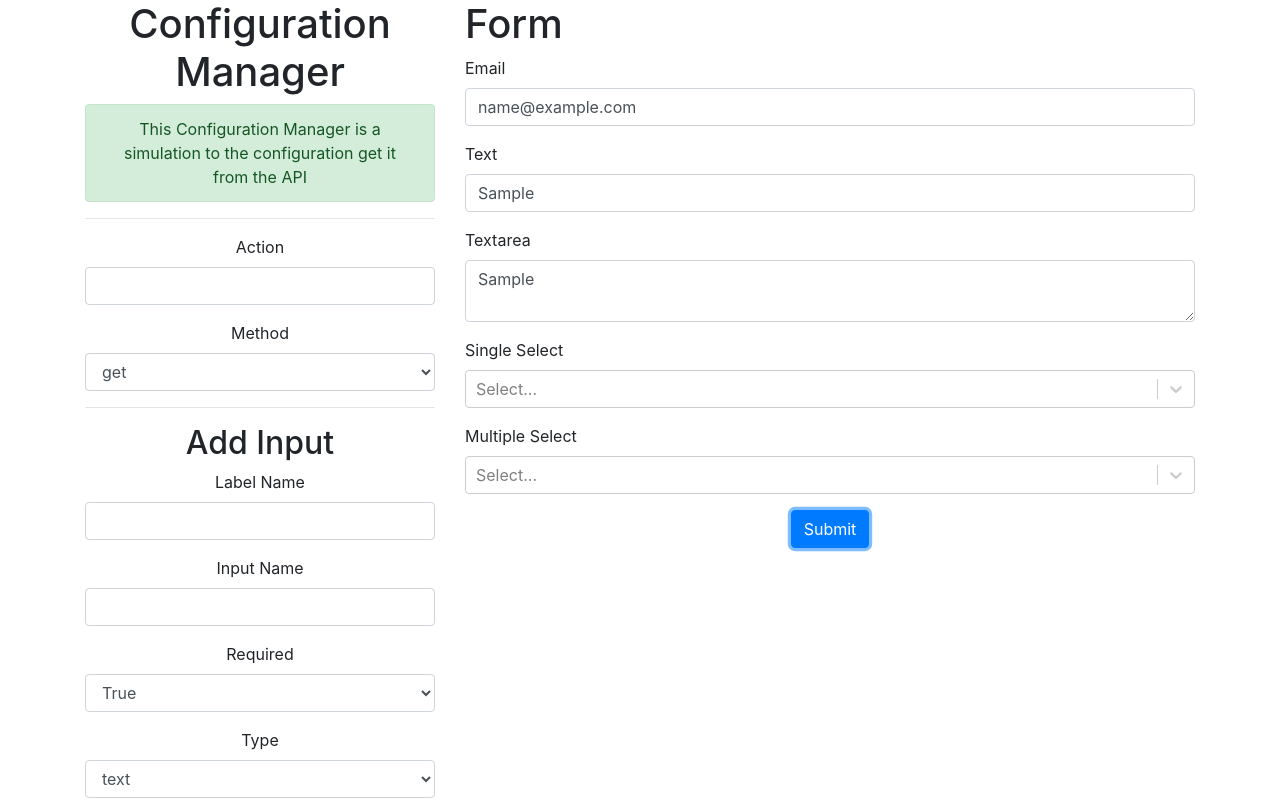
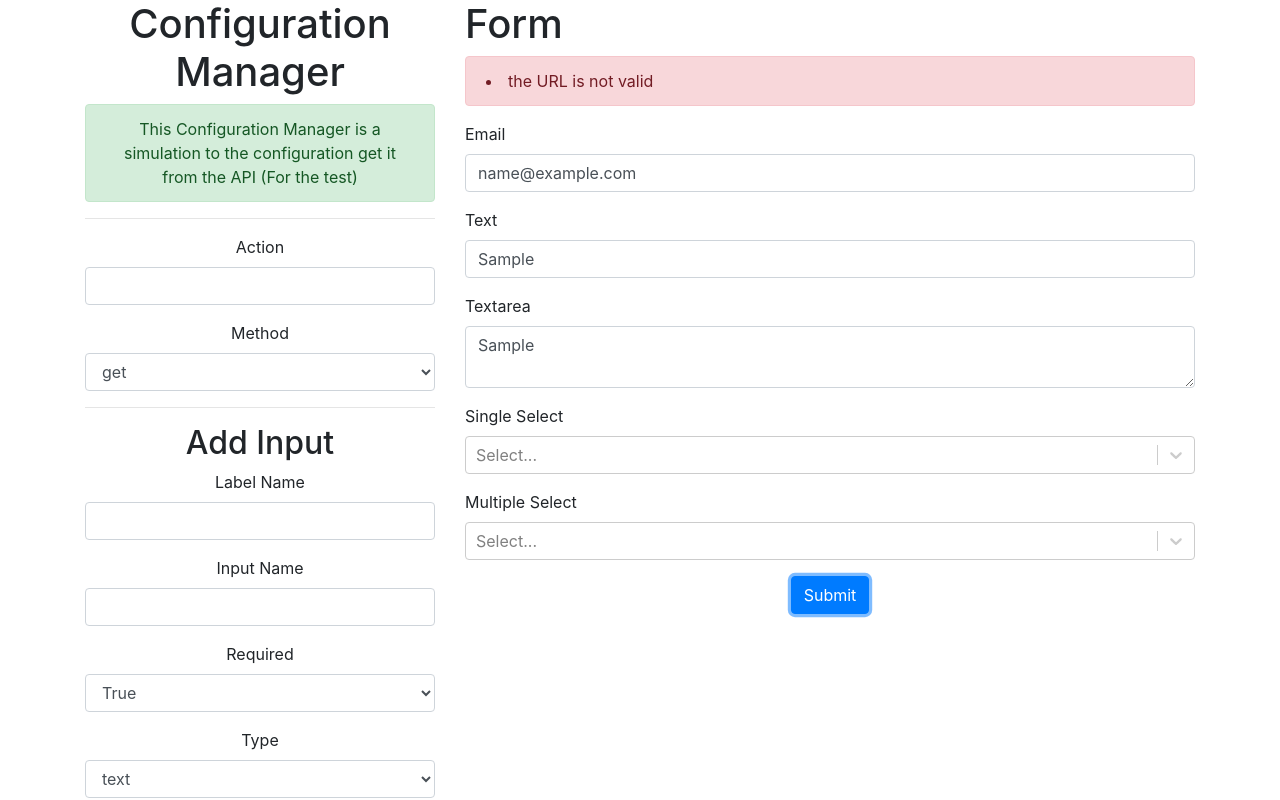
Before and after one commit to BBEDERRAR/Dynamic-Form---React-Redux, a React (Create React App) app: page / in a window 1280 px wide. Both pictures are taken after typing "name@example.com", "Sample", "Sample" into the empty fields and a click on the button "Submit". Shown: the top 800 px of the page. Built offline with nearby package versions, Linux system fonts and the light colour scheme.

Commit message:
show error message ...

```diff
--- a/src/components/ConfigurationManager.js
+++ b/src/components/ConfigurationManager.js
@@ -52,7 +52,7 @@ class ConfigurationManager extends React.Component {
             <div className="col-md-4 text-center">
                 <h1>Configuration Manager</h1>
                 <div className="alert alert-success">
-                    This Configuration Manager is a simulation to the configuration get it from the API
+                    This Configuration Manager is a simulation to the configuration get it from the API (For the test)
                 </div>
                 <hr/>
                 <div className="form-group">
--- a/src/components/Form.js
+++ b/src/components/Form.js
@@ -7,14 +7,28 @@ import * as actions from '../actions'
 import validator from 'validator'
 
 class From extends Component {
+
+    constructor(props) {
+        super(props)
+        this.state = {
+            errors: []
+        }
+    }
+
     handleSubmit = (event) => {
         event.preventDefault()
 
         // Test Regex and Validation
         var valid = true;
+
+        this.state = {
+            errors: []
+        }
         valid = validator.isURL(this.props.action); //=> true
         if (!valid) {
-            alert("the URL is not valid");
+            this.setState({
+                errors: [...this.state.errors, "the URL is not valid"]
+            })
         } else {
             for (var i = 0; i < this.props.configurations.length; i++) {
                 var configuration = this.props.configurations[i]
@@ -24,26 +38,34 @@ class From extends Component {
                         var re = new RegExp(configuration.regex);
                         valid = re.test(term)
                         if (!valid) {
-                            alert(configuration.label + " is not respect the format " + configuration.regex);
+                            this.setState({
+                                errors: [...this.state.errors, configuration.label + " is not respect the format " + configuration.regex]
+                            })
                             break;
                         }
                     } else if (configuration.type === 'email') {
                         valid = validator.isEmail(configuration.value); //=> true
                         if (!valid) {
-                            alert(configuration.label + " is not an email");
+                            this.setState({
+                                errors: [...this.state.errors, configuration.label + " is not an email"]
+                            })
                             break;
                         }
                     } else if (configuration.type === 'number') {
                         valid = validator.isNumeric(configuration.value); //=> true
                         if (!valid) {
-                            alert(configuration.label + " is not a number");
+                            this.setState({
+                                errors: [...this.state.errors, configuration.label + " is not a number"]
+                            })
                             break;
                         }
                     }
 
                 } else if (configuration.required) {
                     valid = false
-                    alert(configuration.label + " is empty");
+                    this.setState({
+                        errors: [...this.state.errors, configuration.label + " is empty"]
+                    })
                     break;
                 }
             }
@@ -88,11 +110,24 @@ class From extends Component {
                 <Field configuration={configuration}/>
             </div>
         );
+        var errors =
+            (<div className="alert alert-danger ">
+                {
+                    this.state.errors.map((error, index) =>
+                        <li key={index}>
+                            {error}
+                        </li>
+                    )
+                }
+            </div>);
 
 
         return (
             <div className="col-md-8">
                 <h1>Form</h1>
+                {(this.state.errors.length > 0) ?
+                    errors
+                    : null}
                 <form id="form">
                     {formItems}
                     <div className="text-center">
```
